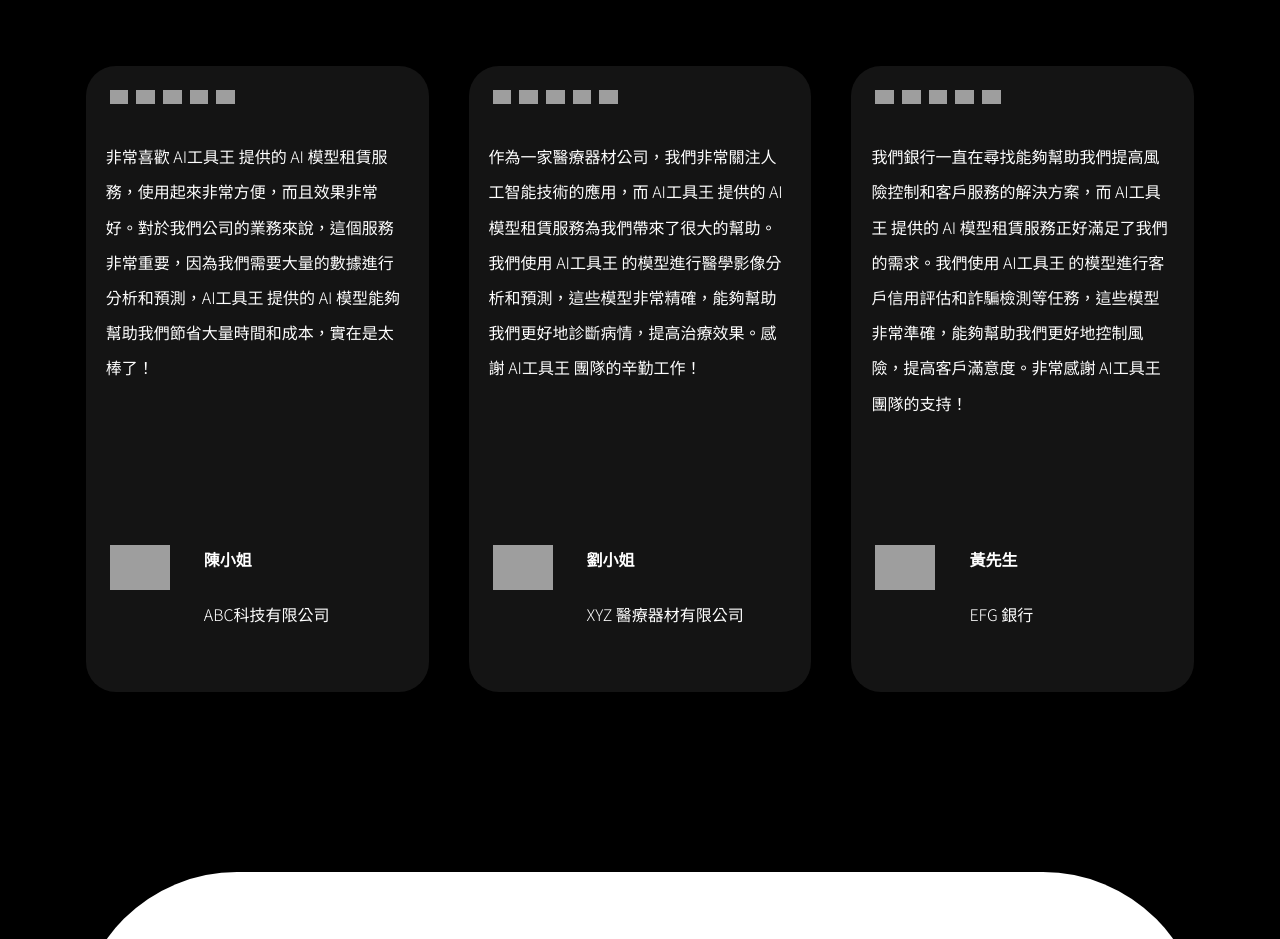
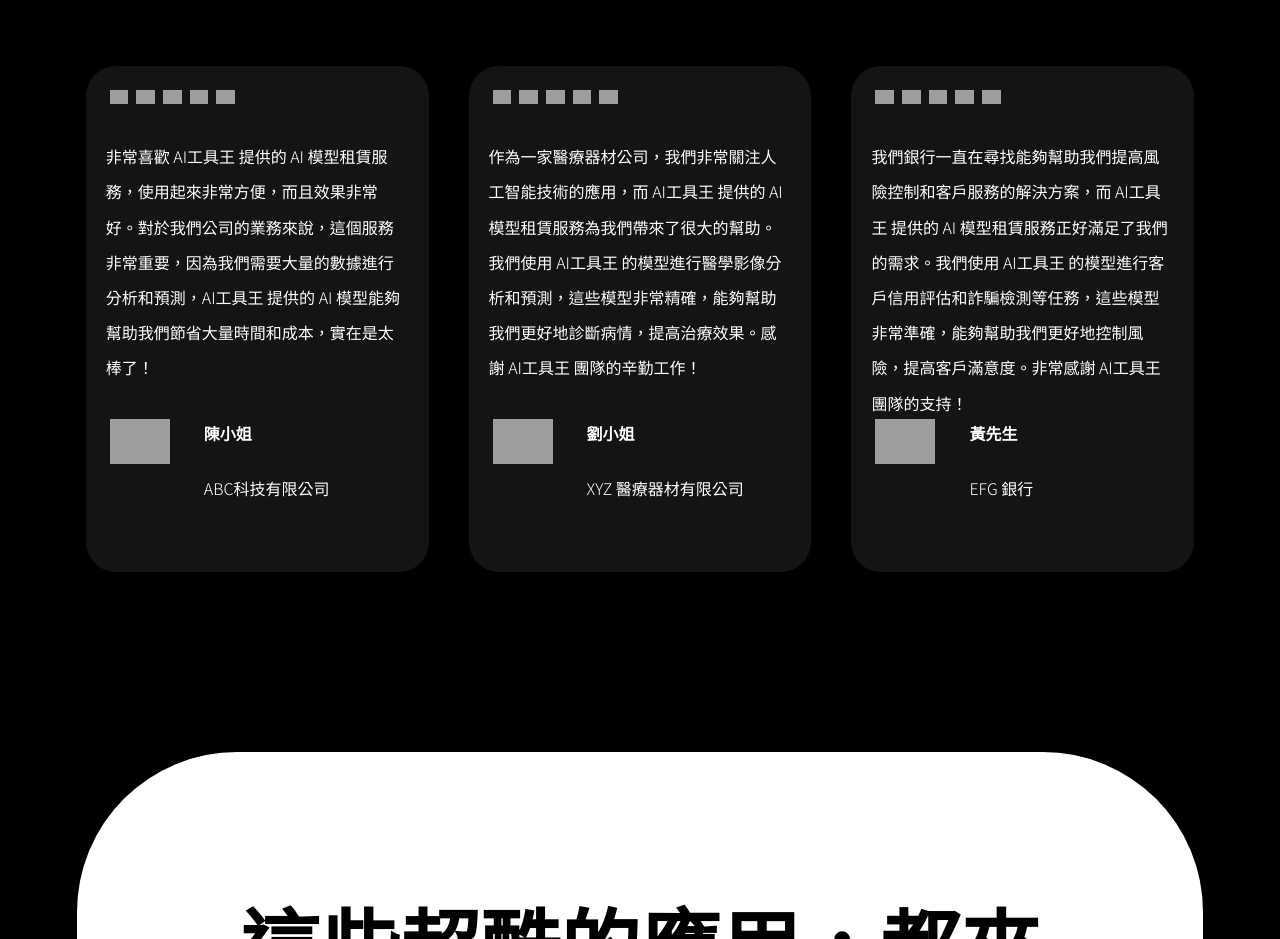
Before and after one commit to maomaomeimei/maomaomeimei.github.io, a plain HTML site: page index.html in a window 1280 px wide. Shown: the part 5160-6099 px from the top of the page. Drawn offline with nearby package versions, Linux system fonts and the light colour scheme; grey boxes are pictures that could not be loaded.

Commit message:
Update 0515rwd.css

```diff
--- a/0515rwd.css
+++ b/0515rwd.css
@@ -195,7 +195,7 @@ body {
 	font-weight: 100;
 	color: #ffffff;
 	line-height: 2.2em;
-	margin-bottom: 80px;
+	margin-bottom: 20px;
 	margin-top: 30px;
 	height: 55%;
 
```
